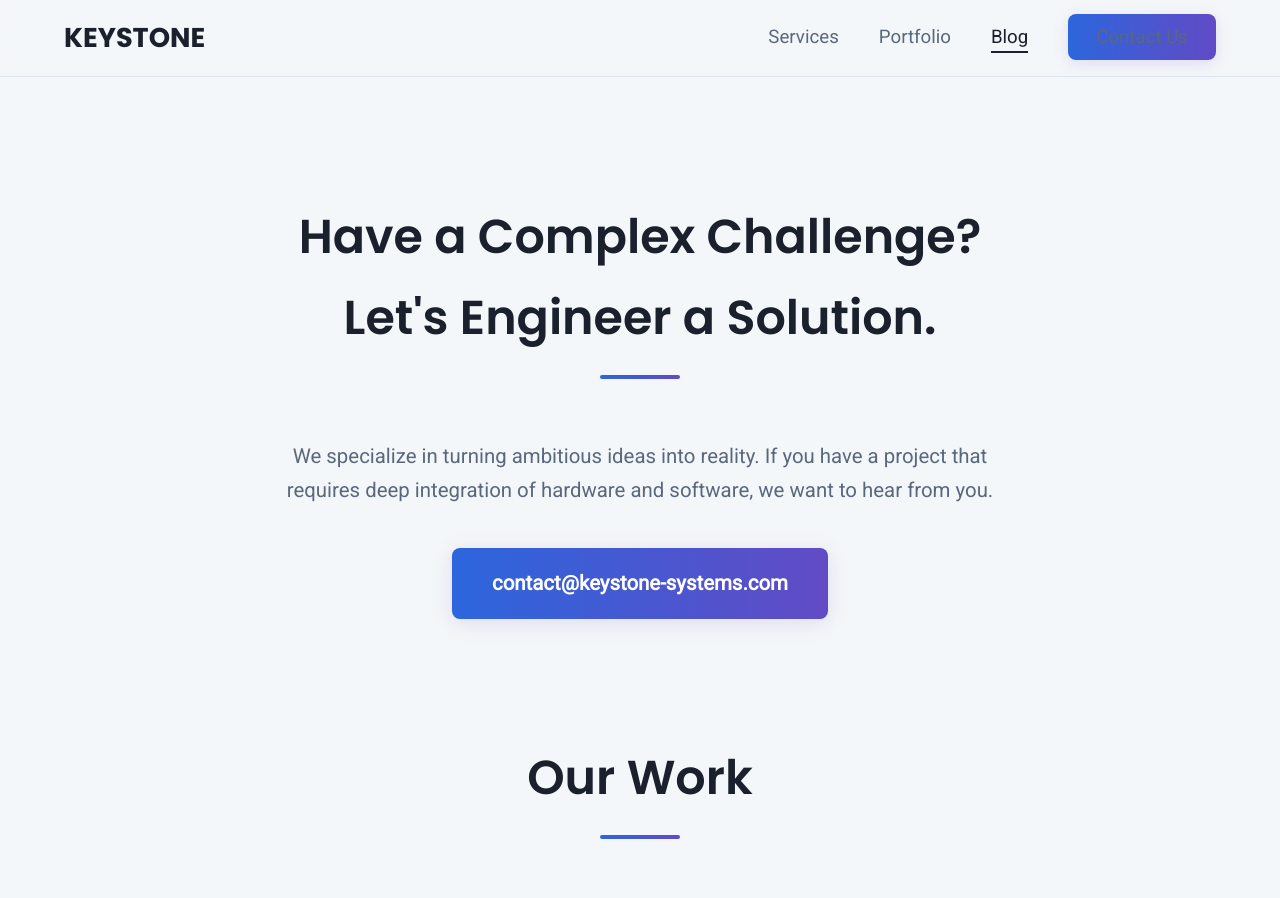
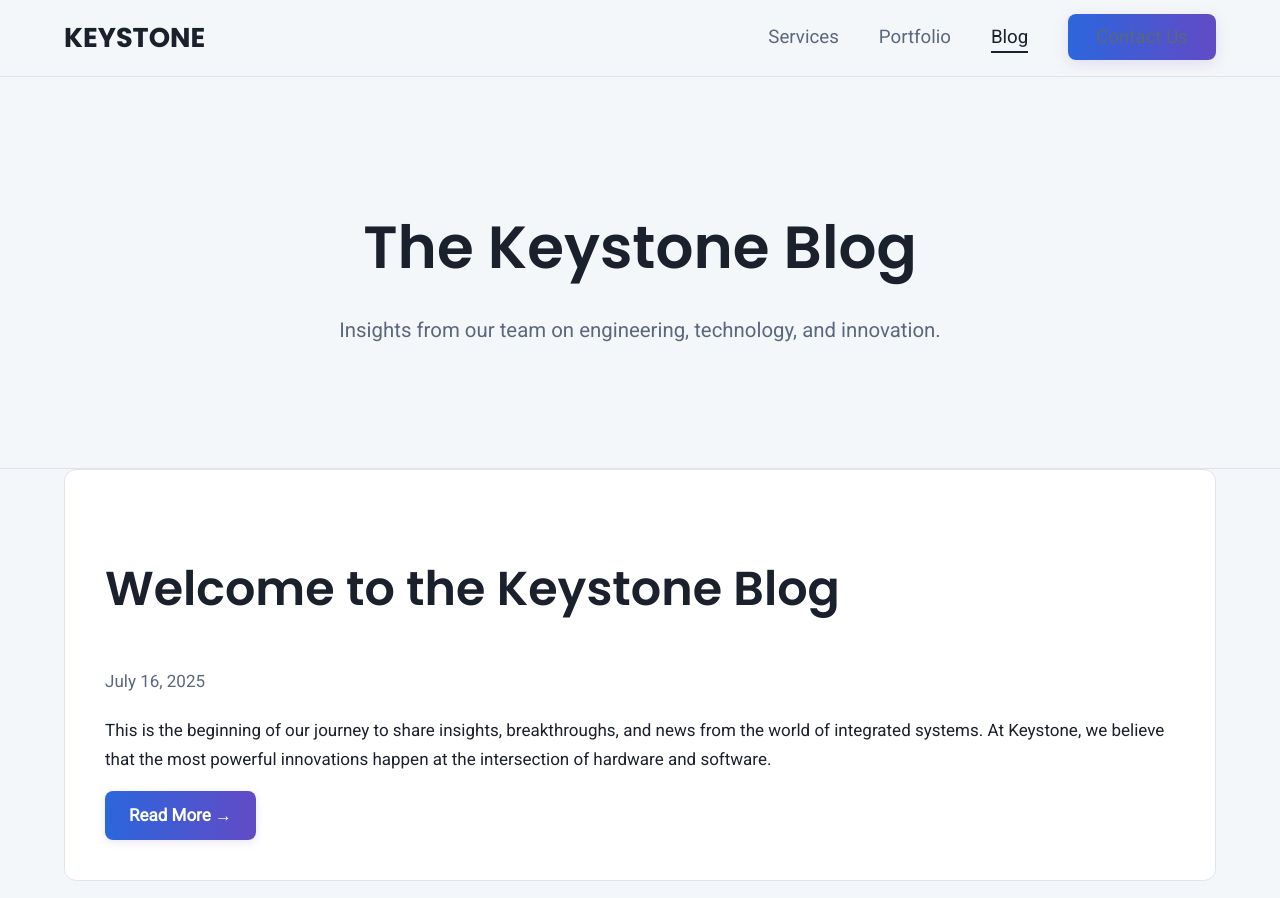
Before and after one commit to CircuitX-Systems/CircuitX-Systems.github.io, a Jekyll site: the page built from blog.html, in a window 1280 px wide and 1400 px high. Shown: the top 898 px of the window. Built offline with Jekyll 4.4.1, drawn with Linux system fonts in a browser that asks for light colours; some of the changed text lies outside the part shown; grey boxes are pictures that could not be loaded.

Commit message:
Update blog.html

```diff
--- a/blog.html
+++ b/blog.html
@@ -1,43 +1,26 @@
 ---
-title: Our Portfolio
-description: "A selection of projects showcasing our expertise in delivering innovative, integrated hardware and software solutions."
+title: The Keystone Blog
+description: "Insights, articles, and news from our team of engineers on the latest in IoT, embedded systems, and technology integration."
 ---
-<div class="page-header section no-border">
+<div class="page-header section">
     <div class="container">
-        <h2>Have a Complex Challenge? <br>Let's Engineer a Solution.</h2>
-        <p class="hero-description">We specialize in turning ambitious ideas into reality. If you have a project that requires deep integration of hardware and software, we want to hear from you.</p>
-        <a href="mailto:contact@keystone-systems.com" class="button-primary">contact@keystone-systems.com</a>
+        <h1>The Keystone Blog</h1>
+        <p class="hero-description">Insights from our team on engineering, technology, and innovation.</p>
     </div>
 </div>
 
-<section class="portfolio-section section">
+<section class="section">
     <div class="container">
-        <h2>Our Work</h2>
-        <div class="portfolio-grid">
-            <div class="portfolio-card">
-                <img src="https://images.unsplash.com/photo-1581091226825-a6a2a5aee158?auto=format&fit=crop&w=500&q=80" alt="Project Image">
-                <div class="portfolio-content">
-                    <h3>Smart Agriculture IoT Platform</h3>
-                    <p>Developed an end-to-end IoT system for monitoring soil moisture and automating irrigation, resulting in a 30% reduction in water usage for the client.</p>
-                    <div class="tags"><span>IoT</span><span>Embedded</span><span>Cloud</span></div>
+        <div class="post-list">
+            <!-- This Jekyll code automatically loops through all your posts in the _posts folder -->
+            {% for post in site.posts %}
+                <div class="post-item">
+                    <h2><a href="{{ post.url | relative_url }}">{{ post.title }}</a></h2>
+                    <p class="post-meta">{{ post.date | date: "%B %d, %Y" }}</p>
+                    <p>{{ post.excerpt }}</p>
+                    <a href="{{ post.url | relative_url }}" class="button-secondary">Read More →</a>
                 </div>
-            </div>
-            <div class="portfolio-card">
-                <img src="https://images.unsplash.com/photo-1620712943543-9596128693a0?auto=format&fit=crop&w=500&q=80" alt="Project Image">
-                <div class="portfolio-content">
-                    <h3>Automated Lab Robotics</h3>
-                    <p>Designed and integrated a robotic arm with custom firmware and a web-based dashboard for automating repetitive sample handling in a research lab.</p>
-                    <div class="tags"><span>Automation</span><span>Robotics</span><span>Firmware</span></div>
-                </div>
-            </div>
-            <div class="portfolio-card">
-                <img src="https://images.unsplash.com/photo-1530435460869-d13625c69bbf?auto=format&fit=crop&w=500&q=80" alt="Project Image">
-                <div class="portfolio-content">
-                    <h3>Fleet Management Dashboard</h3>
-                    <p>A real-time GPS tracking and vehicle diagnostics dashboard built with modern web technologies, providing actionable insights for logistics companies.</p>
-                    <div class="tags"><span>Web App</span><span>Data</span><span>API</span></div>
-                </div>
-            </div>
+            {% endfor %}
         </div>
     </div>
 </section>
```
